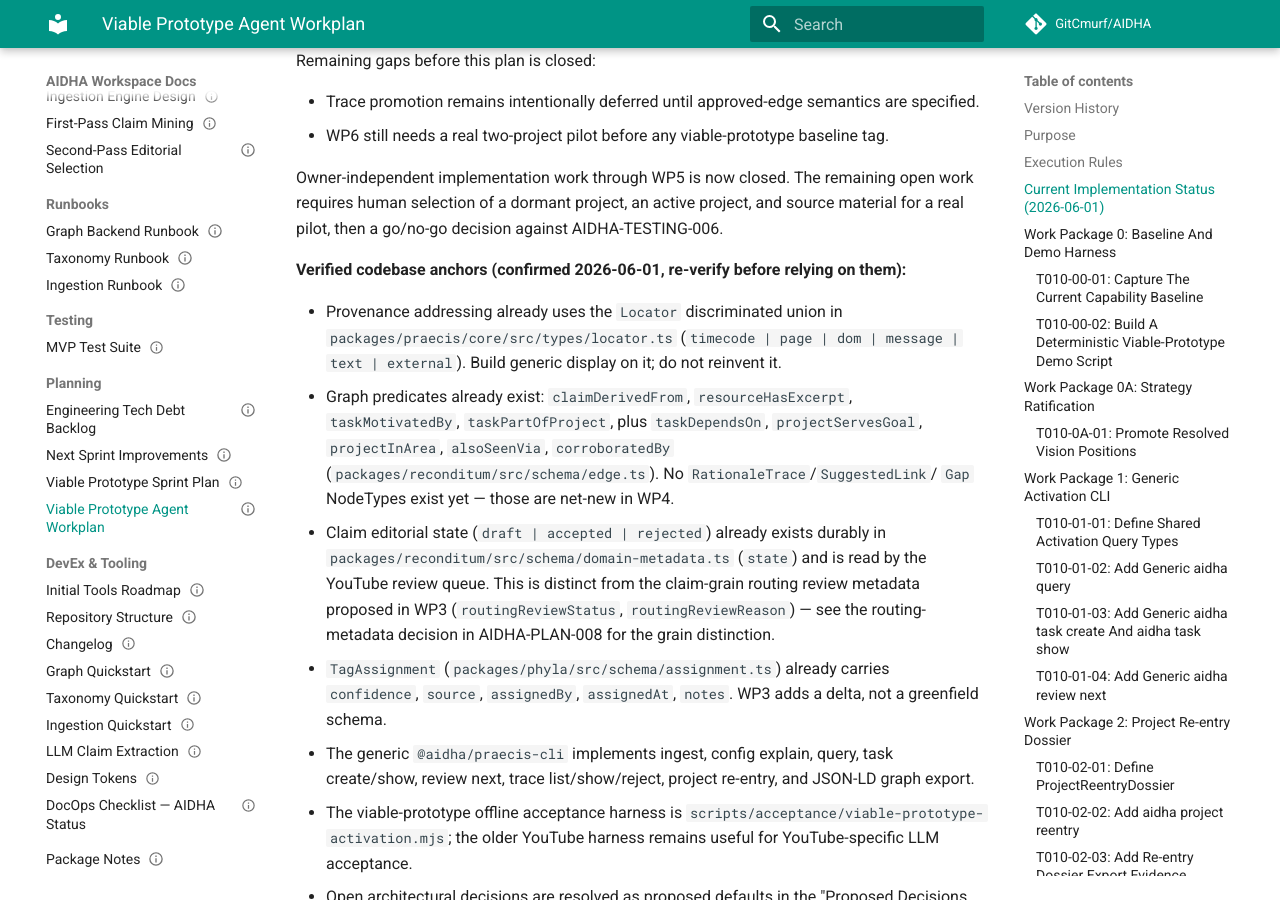
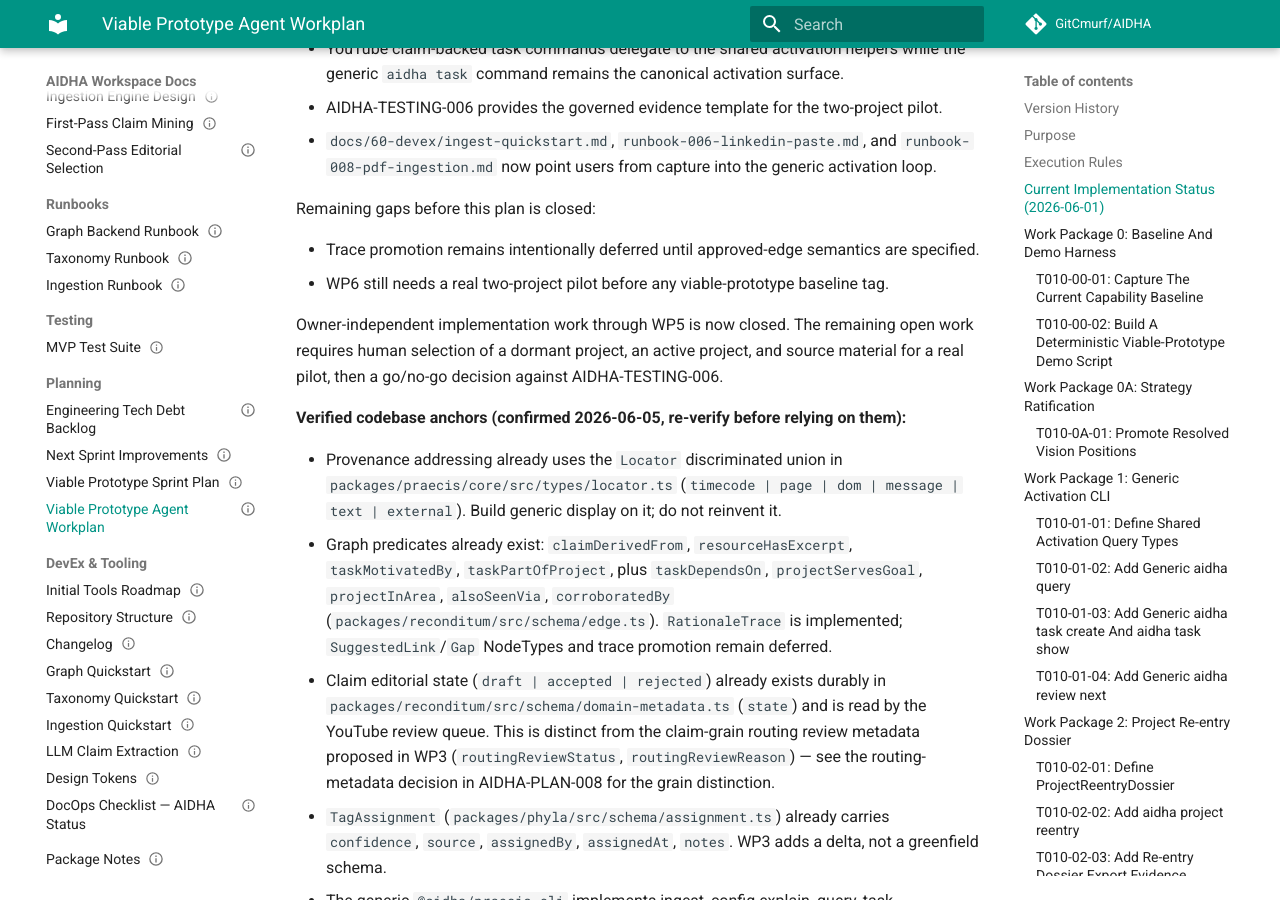
Before and after one commit to GitCmurf/AIDHA, an MkDocs documentation site: the page built from docs/05-planning/tasks/task-010-viable-prototype-agent-workplan.md, in a window 1280 px wide and 900 px high, scrolled down 4860 px. Built offline with MkDocs 1.6.1 and Material for MkDocs 9.7.7, drawn with Linux system fonts in a browser that asks for light colours; comment, search, counter and statistics services are not loaded; the version menu is left out; some of the changed text lies outside the part shown.

```diff
--- a/docs/01-indices/catalog.json
+++ b/docs/01-indices/catalog.json
@@ -1026,8 +1026,8 @@
       "document_id": "AIDHA-TASK-010",
       "owner": "Product",
       "status": "Draft",
-      "version": "0.11",
-      "last_updated": "2026-06-01",
+      "version": "0.12",
+      "last_updated": "2026-06-05",
       "title": "Viable Prototype Agent Workplan",
       "type": "TASK",
       "docops_version": "2.0",
--- a/docs/05-planning/tasks/task-010-viable-prototype-agent-workplan.md
+++ b/docs/05-planning/tasks/task-010-viable-prototype-agent-workplan.md
@@ -2,8 +2,8 @@
 document_id: AIDHA-TASK-010
 owner: Product
 status: Draft
-version: "0.11"
-last_updated: 2026-06-01
+version: "0.12"
+last_updated: 2026-06-05
 title: Viable Prototype Agent Workplan
 type: TASK
 docops_version: "2.0"
@@ -18,8 +18,8 @@
 > **Owner:** Product
 > **Approvers:** -
 > **Status:** Draft
-> **Version:** 0.11
-> **Last Updated:** 2026-06-01
+> **Version:** 0.12
+> **Last Updated:** 2026-06-05
 > **Type:** TASK
 
 # Task: Viable Prototype Agent Workplan
@@ -39,6 +39,7 @@
 | 0.9     | 2026-06-01 | AI     | Record viable-prototype hardening: acceptance rerun evidence, YouTube task wrapper convergence on shared activation helpers, and the governed pilot evidence template. | - | Draft | AIDHA-PLAN-008 |
 | 0.10    | 2026-06-01 | AI     | Record pilot-readiness gates: generic JSON-LD export, acceptance packet JSON-LD evidence, and generic activation quickstart/runbook reconciliation. | - | Draft | AIDHA-PLAN-008 |
 | 0.11    | 2026-06-01 | AI     | Close stale owner-independent work-package ledger items and leave only pilot/baseline decisions open. | - | Draft | AIDHA-PLAN-008 |
+| 0.12    | 2026-06-05 | AI     | Fix stale verified anchor: `RationaleTrace` is implemented; only trace promotion remains deferred. | - | Draft | AIDHA-PLAN-008 |
 
 ## Purpose
 
@@ -98,15 +99,15 @@
 human selection of a dormant project, an active project, and source material for a real pilot, then a
 go/no-go decision against AIDHA-TESTING-006.
 
-**Verified codebase anchors (confirmed 2026-06-01, re-verify before relying on them):**
+**Verified codebase anchors (confirmed 2026-06-05, re-verify before relying on them):**
 
 - Provenance addressing already uses the `Locator` discriminated union in
   `packages/praecis/core/src/types/locator.ts` (`timecode | page | dom | message | text | external`).
   Build generic display on it; do not reinvent it.
 - Graph predicates already exist: `claimDerivedFrom`, `resourceHasExcerpt`, `taskMotivatedBy`,
   `taskPartOfProject`, plus `taskDependsOn`, `projectServesGoal`, `projectInArea`, `alsoSeenVia`,
-  `corroboratedBy` (`packages/reconditum/src/schema/edge.ts`). No `RationaleTrace`/`SuggestedLink`/
-  `Gap` NodeTypes exist yet — those are net-new in WP4.
+  `corroboratedBy` (`packages/reconditum/src/schema/edge.ts`). `RationaleTrace` is implemented;
+  `SuggestedLink`/`Gap` NodeTypes and trace promotion remain deferred.
 - Claim editorial state (`draft | accepted | rejected`) already exists durably in
   `packages/reconditum/src/schema/domain-metadata.ts` (`state`) and is read by the YouTube review
   queue. This is distinct from the claim-grain routing review metadata proposed in WP3
```
Also changed, not shown: 1 other file.
